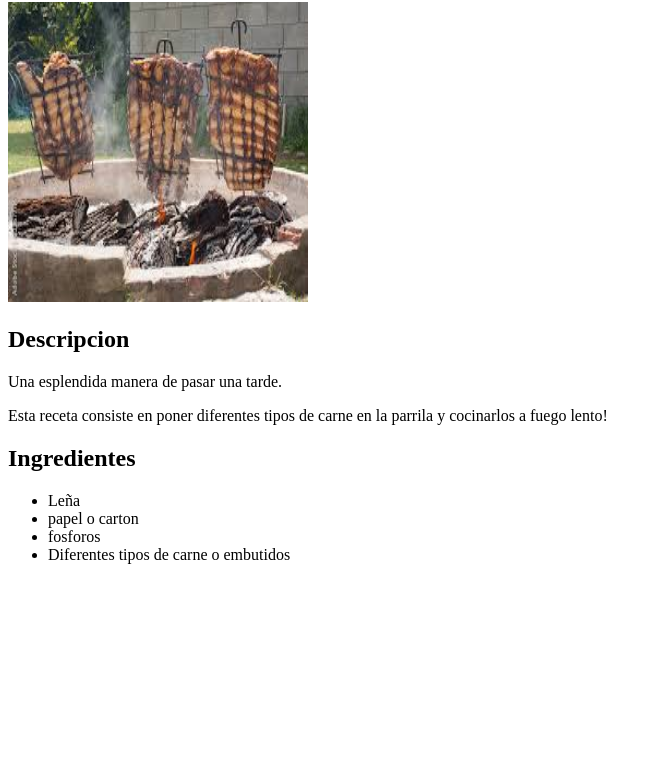
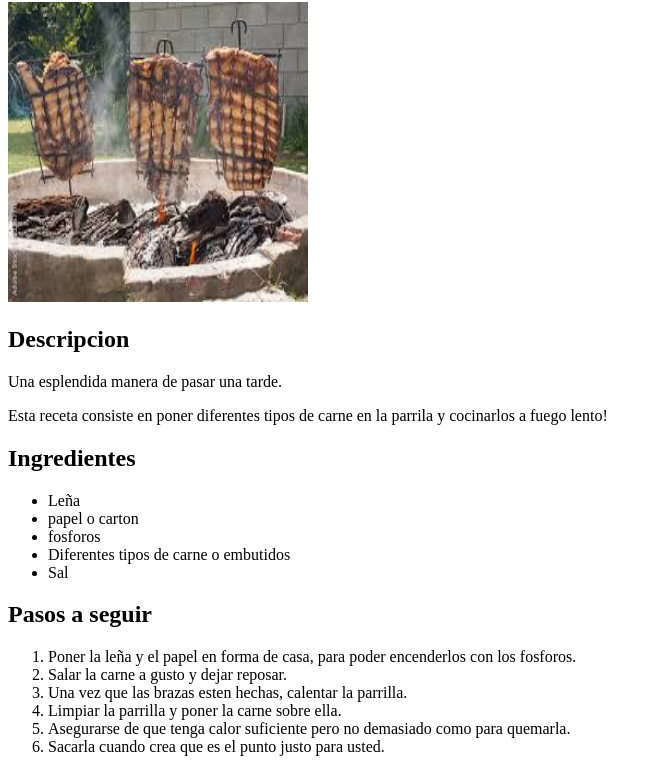
Before and after one commit to JackEsparrago12/odin-recipies, a plain HTML site: page recipies/asado.html in a window 1280 px wide. Shown: the part 112-884 px from the top of the page, without its empty margins (0-661 px from the left). Before the commit the page ends 800 px from the top, so only its background shows below. Drawn offline with Linux system fonts and the light colour scheme.

Commit message:
finish the 'Asado' recipie with description ingredients and steps

```diff
--- a/recipies/asado.html
+++ b/recipies/asado.html
@@ -26,10 +26,17 @@
             <li>papel o carton</li>
             <li>fosforos</li>
             <li>Diferentes tipos de carne o embutidos</li>
-
+            <li>Sal</li>
         </ul>
-
-
+        <p><h2>Pasos a seguir</h2></p>
+        <ol>
+            <li>Poner la leña y el papel en forma de casa, para poder encenderlos con los fosforos.</li>
+            <li>Salar la carne a gusto y dejar reposar.</li>
+            <li>Una vez que las brazas esten hechas, calentar la parrilla.</li>
+            <li>Limpiar la parrilla y poner la carne sobre ella.</li>
+            <li>Asegurarse de que tenga calor suficiente pero no demasiado como para quemarla.</li>
+            <li>Sacarla cuando crea que es el punto justo para usted.</li>
+        </ol>
 
         </body>
 
```
Also changed, not shown: index.html (+7 -5 lines), recipies/empanadas.html (+2 -2 lines), recipies/milanesas.html (+2 -1 lines).
